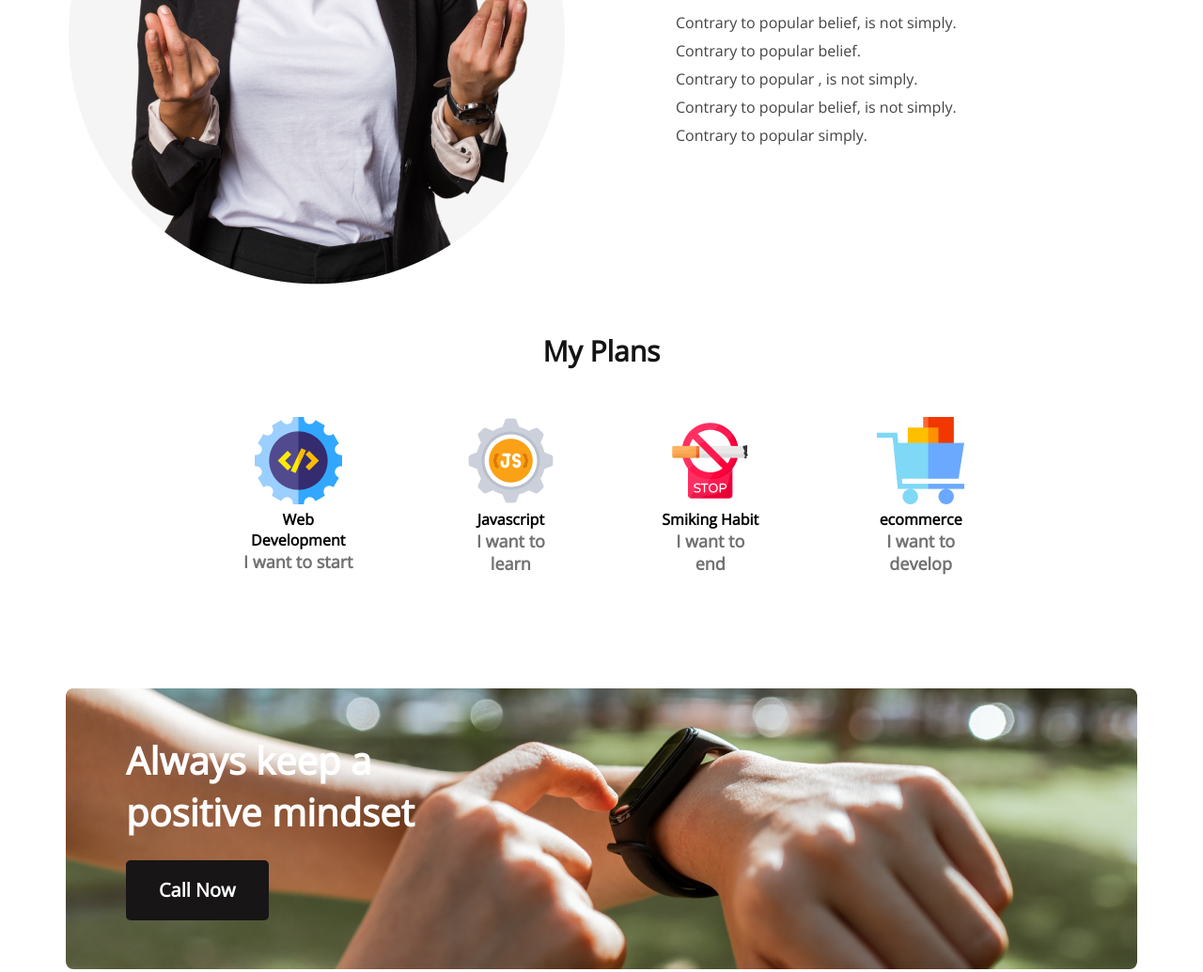
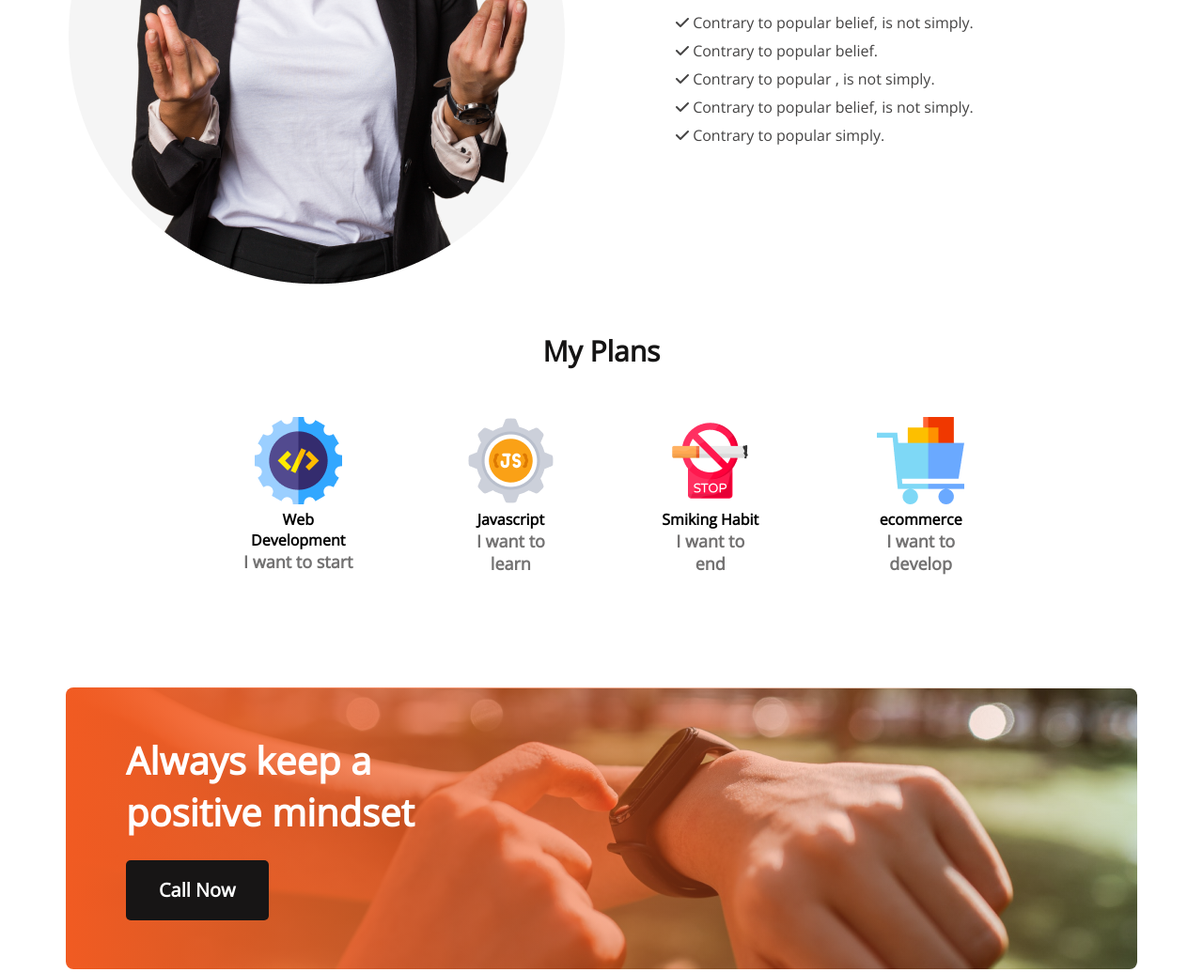
Before and after one commit to shuvakarmakar/assignment_first, a plain HTML site: page index.html in a window 1280 px wide. Shown: the part 1429-2464 px from the top of the page at 94% size. Drawn offline with nearby package versions, Linux system fonts and the light colour scheme.

Commit message:
fix gradient

```diff
--- a/index.html
+++ b/index.html
@@ -9,6 +9,7 @@
     <link rel="stylesheet" href="styles/style.css">
 
     <link rel="preconnect" href="https://fonts.googleapis.com"><link rel="preconnect" href="https://fonts.gstatic.com" crossorigin><link href="https://fonts.googleapis.com/css2?family=Open+Sans&display=swap" rel="stylesheet">
+    <script src="https://kit.fontawesome.com/80fde57b69.js" crossorigin="anonymous"></script>
 </head>
 <body>
     <header class="header">
@@ -26,11 +27,11 @@
             <div>
                 <h1 class="failur-sub-title">My failure of previous years</h1>
                 <p class="failure-description">Contrary to popular belief, Lorem Ipsum is not simply random text. It has roots in a piece of classical Latin literature from 45 BC, making it over 2000 years old. Richard McClintock.</p>
-                <p class="failure-descrioption-second">Contrary to popular belief, is not simply.</p>
-                <p class="failure-descrioption-second">Contrary to popular belief.</p>
-                <p class="failure-descrioption-second">Contrary to popular , is not simply.</p>
-                <p class="failure-descrioption-second">Contrary to popular belief, is not simply.</p>
-                <p class="failure-descrioption-second">Contrary to popular simply.</p>
+                <p class="failure-descrioption-second"><i class="fa-solid fa-check"></i> Contrary to popular belief, is not simply.</p>
+                <p class="failure-descrioption-second"><i class="fa-solid fa-check"></i> Contrary to popular belief.</p>
+                <p class="failure-descrioption-second"><i class="fa-solid fa-check"></i> Contrary to popular , is not simply.</p>
+                <p class="failure-descrioption-second"><i class="fa-solid fa-check"></i> Contrary to popular belief, is not simply.</p>
+                <p class="failure-descrioption-second"><i class="fa-solid fa-check"></i> Contrary to popular simply.</p>
             </div>
 
         </div>
--- a/styles/style.css
+++ b/styles/style.css
@@ -98,11 +98,6 @@
     margin: 50px;
     text-align: center;
 }
-.info title{
-    font-size: 30px;
-    margin-bottom: 16px;
-    margin-top: 24px;
-}
 .info-description{
     font-weight: 700;
     font-size: 18px;
@@ -110,7 +105,7 @@
 }
 /* Positive Mindset */
 .positive-mindset{
-    background-image: url('../images/watch.png');
+    background-image: linear-gradient(90deg, #F15B22 0%, rgba(241, 91, 34, 0) 100%), url('../images/watch.png');
     background-repeat: no-repeat;
 
     border-radius: 8px;
```
